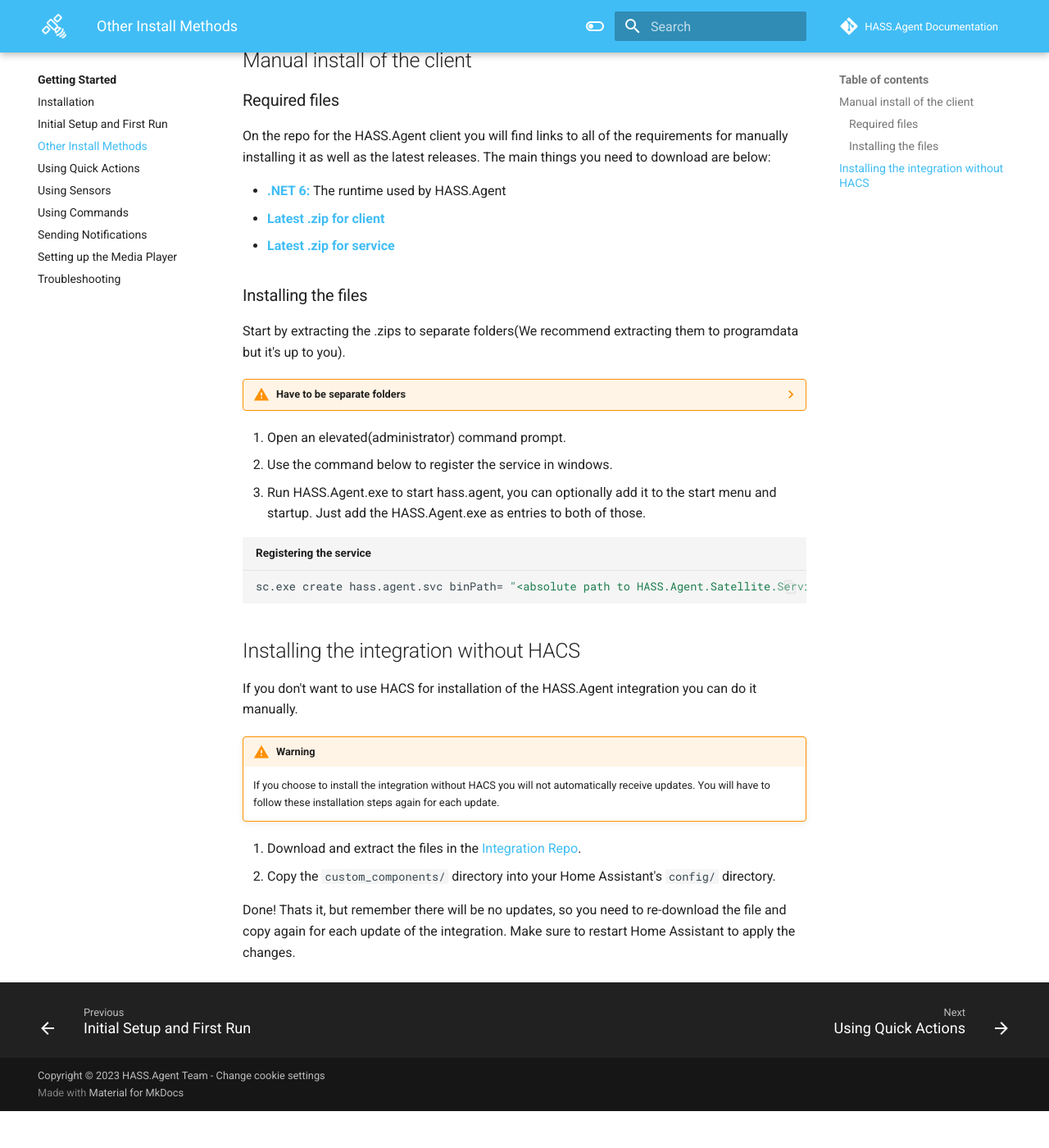
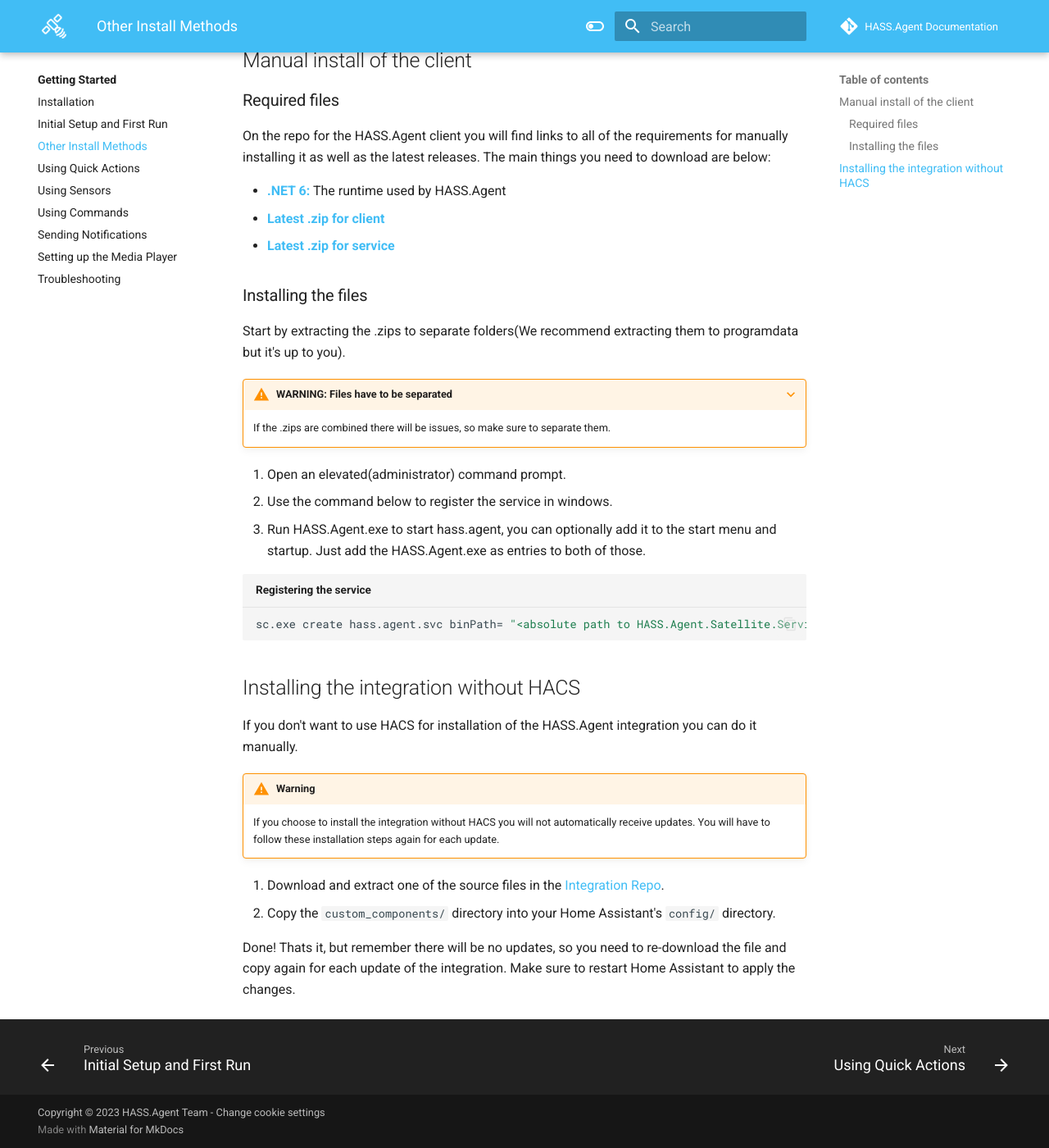
Before and after one commit to hass-agent/HASS.Agent-Documentation, an MkDocs documentation site: the page built from docs/getting-started/other-installs.md, in a window 1280 px wide and 1400 px high, scrolled down 274 px. Shown: the whole window at 82% size. Built offline with MkDocs 1.6.1 and Material for MkDocs 9.7.7, drawn with Linux system fonts in a browser that asks for light colours; a script that is not in the unit is left out; comment, search, counter and statistics services are not loaded; the version menu is left out; before the commit the page ends 1629 px from its top, so only the background shows below that.

Commit message:
Fix integration repo link

```diff
--- a/docs/getting-started/other-installs.md
+++ b/docs/getting-started/other-installs.md
@@ -14,7 +14,7 @@
 
 Start by extracting the .zips to separate folders(We recommend extracting them to programdata but it's up to you).
 
-??? warning "Have to be separate folders"
+???+ warning "WARNING: Files have to be separated"
 
     If the .zips are combined there will be issues, so make sure to separate them.
 
@@ -34,7 +34,7 @@
 
     If you choose to install the integration without HACS you will not automatically receive updates. You will have to follow these installation steps again for each update.
 
-1. Download and extract the files in the [Integration Repo](https://github.com/hass-agent/integration/archive/refs/heads/main.zip){: target="\_blank"}.
+1. Download and extract one of the source files in the [Integration Repo](https://github.com/hass-agent/HASS.Agent-Integration/releases/latest){: target="\_blank"}.
 2. Copy the `custom_components/` directory into your Home Assistant's `config/` directory.
 
 Done! Thats it, but remember there will be no updates, so you need to re-download the file and copy again for each update of the integration. Make sure to restart Home Assistant to apply the changes.
```
